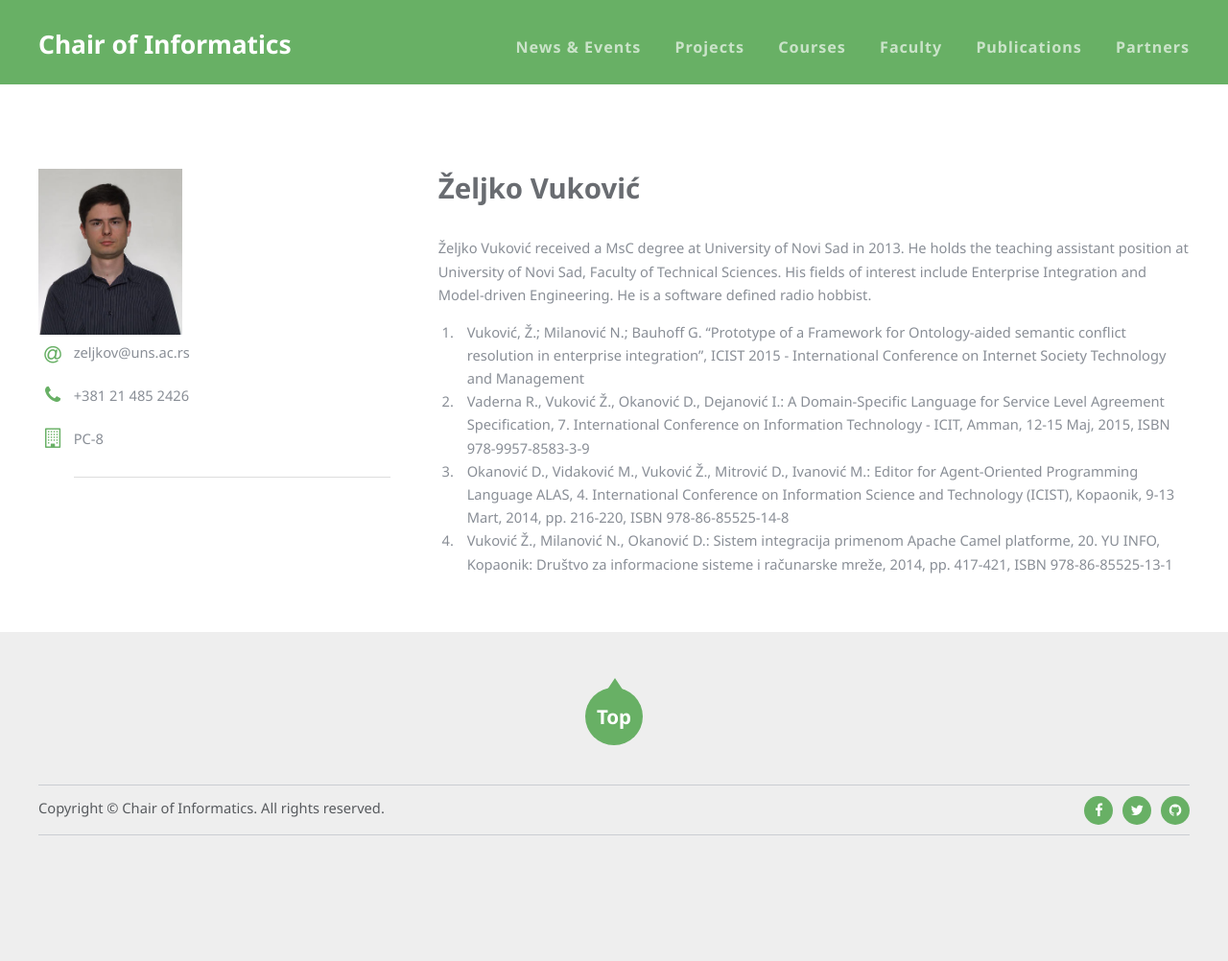
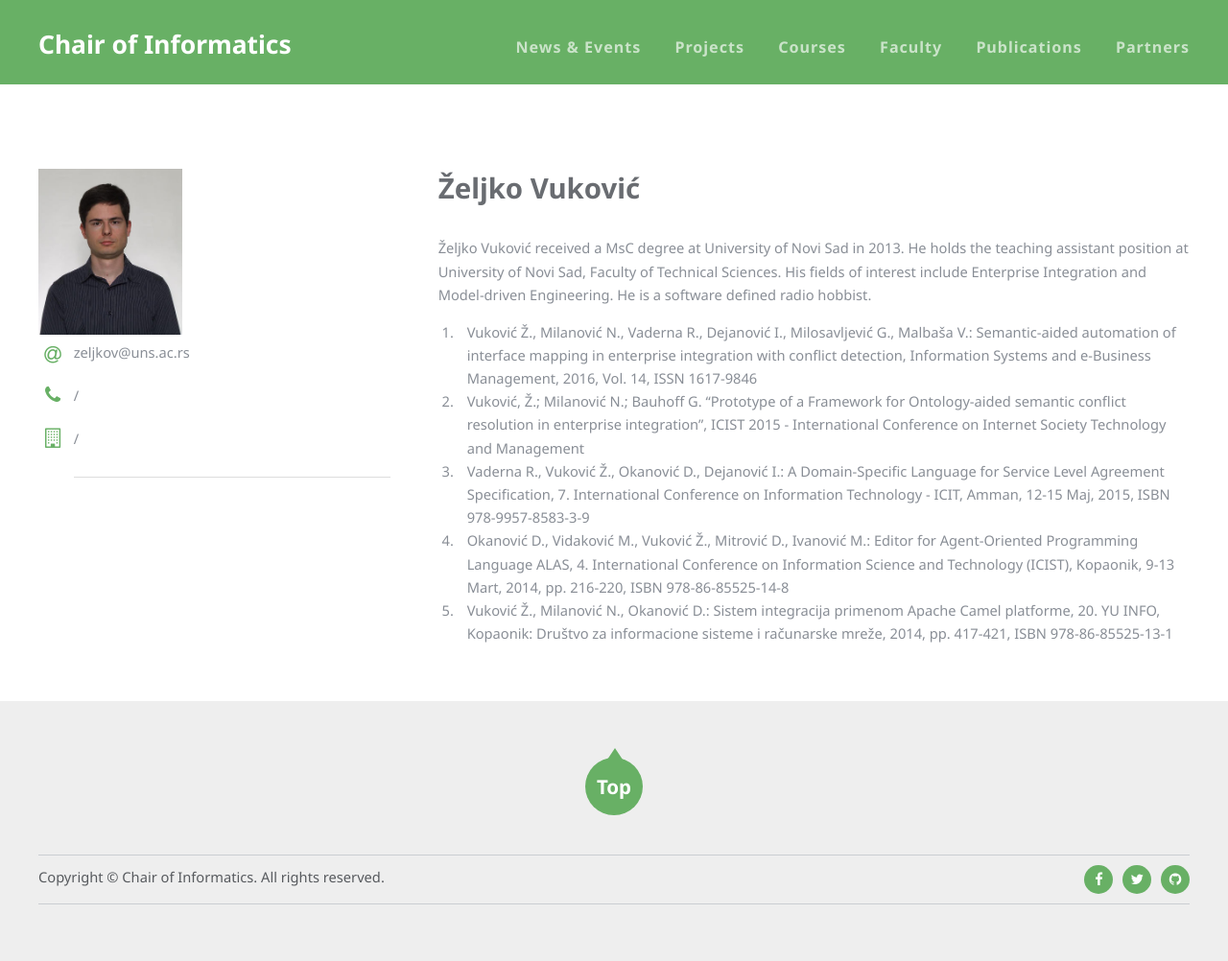
Before and after one commit to unsftn/informatika, a Jekyll site: the page built from _faculty/ZeljkoVukovic.md, in a window 1280 px wide. Shown: the whole page at 96% size. Built offline with Jekyll 4.4.1, drawn with Linux system fonts in a browser that asks for light colours; before the commit the page ends 930 px from its top, so only the background shows below that.

Commit message:
Zeljko Vukovic update location, phone and selected references

```diff
--- a/_faculty/ZeljkoVukovic.md
+++ b/_faculty/ZeljkoVukovic.md
@@ -6,8 +6,8 @@ path: ZeljkoVukovic
 name: ZeljkoVukovic
 zvanje: TA
 email: zeljkov@uns.ac.rs
-phone: +381 21 485 2426
-office: PC-8
+phone: /
+office: /
 photo: ZeljkoVukovic.jpg
 ---
 
@@ -16,6 +16,7 @@ photo: ZeljkoVukovic.jpg
 He holds the teaching assistant position at University of Novi Sad, Faculty of
 Technical Sciences. His fields of interest include Enterprise Integration and Model-driven Engineering. He is a software defined radio hobbist.
 
+1. Vuković Ž., Milanović N., Vaderna R., Dejanović I., Milosavljević G., Malbaša V.: Semantic-aided automation of interface mapping in enterprise integration with conflict detection, Information Systems and e-Business Management, 2016, Vol. 14, ISSN 1617-9846
 1. Vuković, Ž.; Milanović N.; Bauhoff G. "Prototype of a Framework for Ontology-aided semantic conflict resolution in enterprise integration", ICIST 2015 - International Conference on Internet Society Technology and Management
 1. Vaderna R., Vuković Ž., Okanović D., Dejanović I.: A Domain-Specific Language for Service Level Agreement Specification, 7. International Conference on Information Technology - ICIT, Amman, 12-15 Maj, 2015, ISBN 978-9957-8583-3-9
 1. Okanović D., Vidaković M., Vuković Ž., Mitrović D., Ivanović M.: Editor for Agent-Oriented Programming Language ALAS, 4. International Conference on Information Science and Technology (ICIST), Kopaonik, 9-13 Mart, 2014, pp. 216-220, ISBN 978-86-85525-14-8
```
